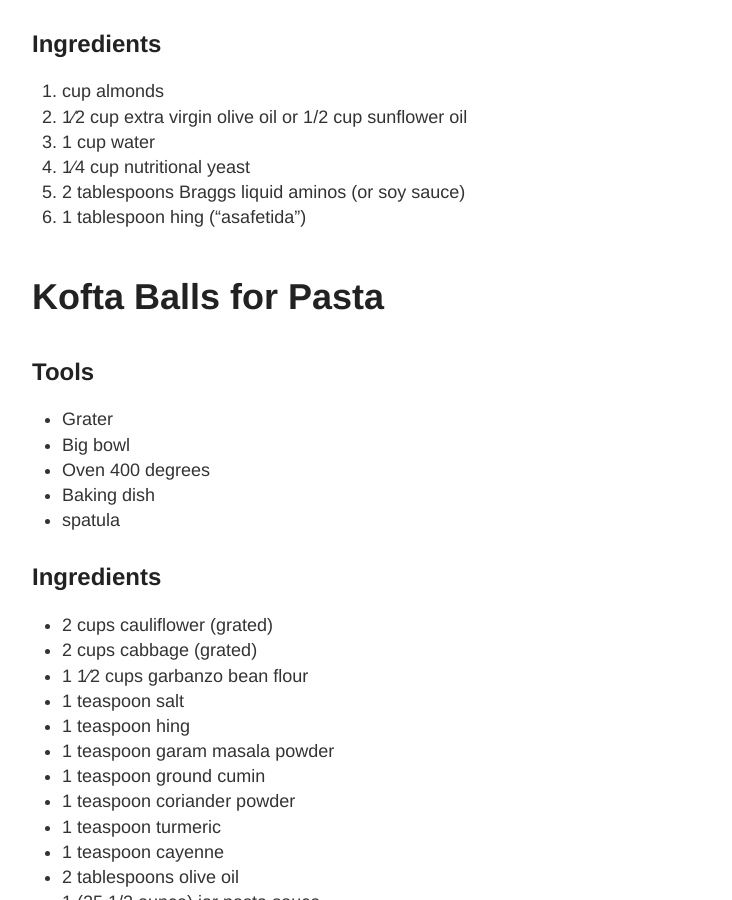
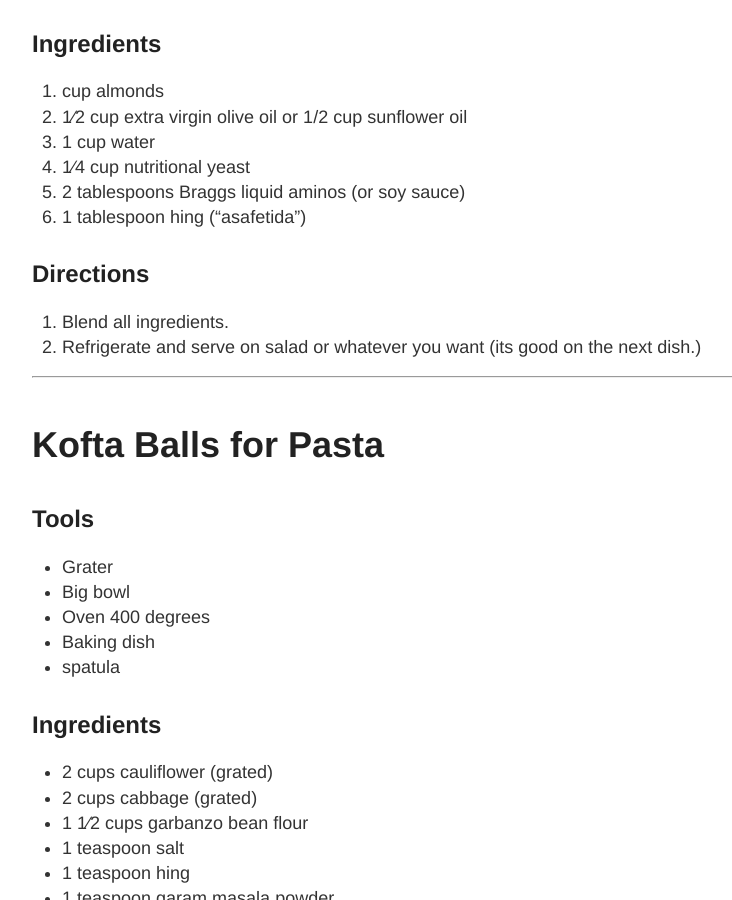
Before and after one commit to skelleyboy/cookin, a Jekyll site: the page built from _posts/2021-09-10-krishna-lunch.md, in a window 1280 px wide and 900 px high, scrolled down 444 px. Shown: the whole window, without its empty margins (188-920 px from the left). Built offline with Jekyll 4.4.1, drawn with Linux system fonts in a browser that asks for light colours.

Commit message:
Update from Forestry.io skelleyboy updated _posts/2021-09-10-krishna-lunch.md

```diff
--- a/_posts/2021-09-10-krishna-lunch.md
+++ b/_posts/2021-09-10-krishna-lunch.md
@@ -18,6 +18,13 @@ title: Krishna Lunch
 4. 1⁄4 cup nutritional yeast
 5. 2 tablespoons Braggs liquid aminos (or soy sauce)
 6. 1 tablespoon hing ("asafetida")
+
+## Directions
+
+1. Blend all ingredients.
+2. Refrigerate and serve on salad or whatever you want (its good on the next dish.)
+
+***
 
 # Kofta Balls for Pasta
 
```
